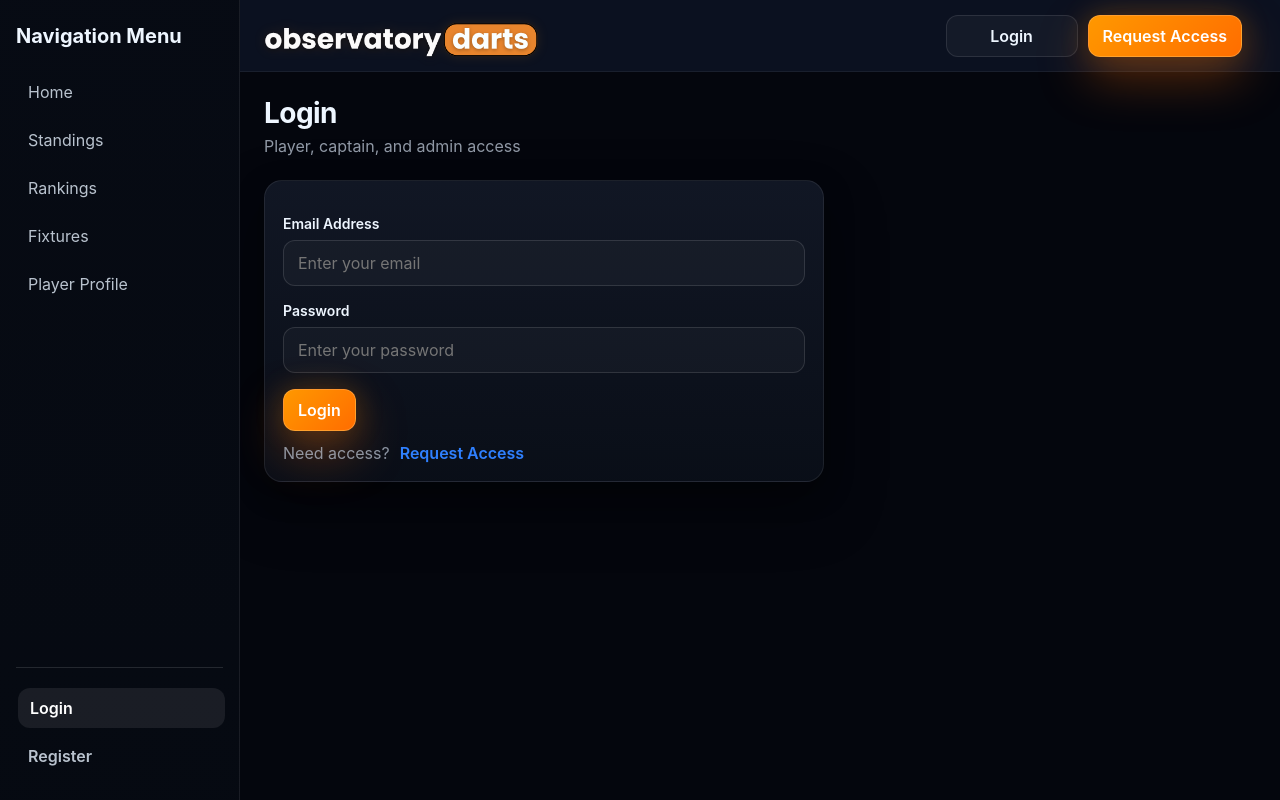
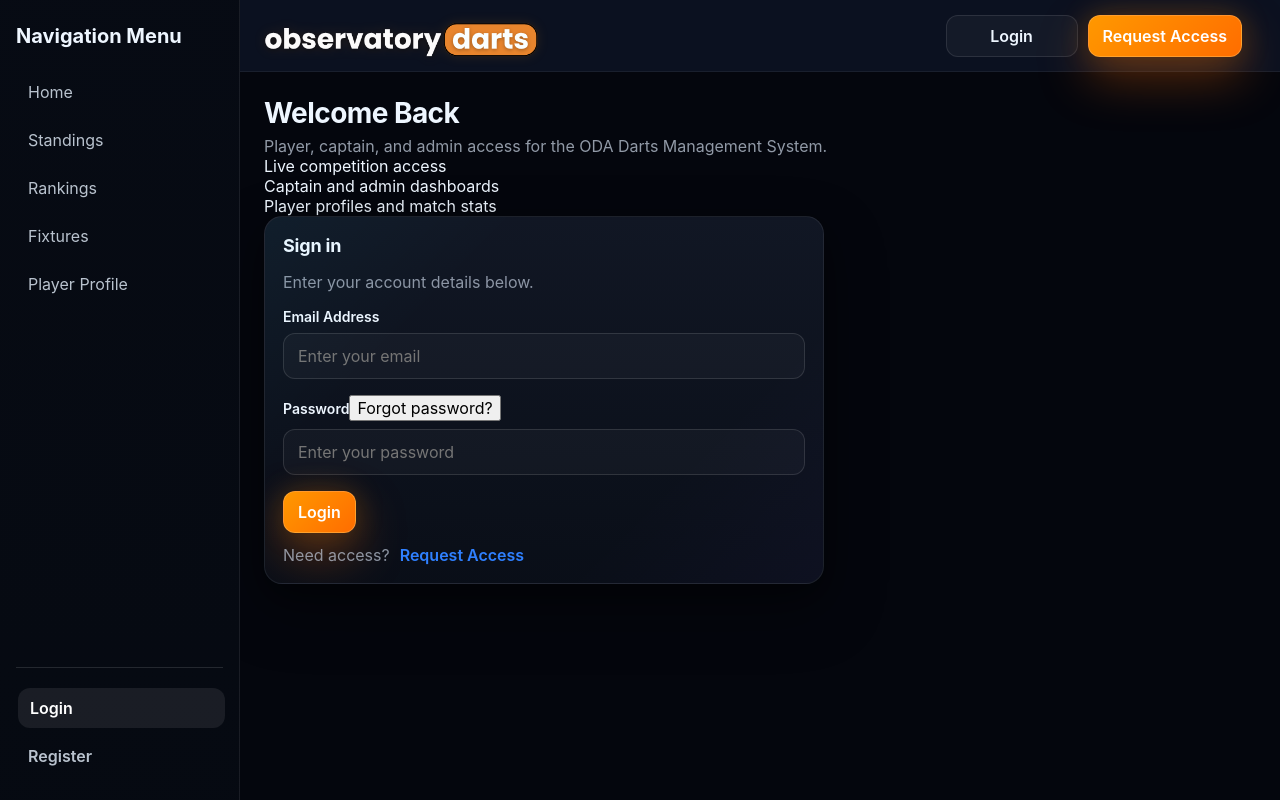
Before and after one commit to jakes007/ODA, a React app in the folder frontend/: page /login in a window 1280 px wide. Built offline with nearby package versions, Linux system fonts and the light colour scheme; the HTML template or start-up script is replaced by a standard one.

Commit message:
Changes to redeploy

```diff
--- a/frontend/src/components/layout/AppLayout.jsx
+++ b/frontend/src/components/layout/AppLayout.jsx
@@ -25,7 +25,7 @@ export default function AppLayout({ children }) {
       <div className="app-main">
         <Topbar onMenuClick={openMobileNav} />
         <main className="app-content">{children}</main>
-<MobileFloatingMenu />
+        <MobileFloatingMenu hidden={mobileNavOpen} />
       </div>
     </div>
   );
--- a/frontend/src/components/layout/MobileFloatingMenu.jsx
+++ b/frontend/src/components/layout/MobileFloatingMenu.jsx
@@ -9,11 +9,15 @@ const menuItems = [
   { to: '/player/player_jason', label: 'Players' }
 ];
 
-export default function MobileFloatingMenu() {
+export default function MobileFloatingMenu({ hidden = false }) {
   const [open, setOpen] = useState(false);
 
   function closeMenu() {
     setOpen(false);
+  }
+
+  if (hidden) {
+    return null;
   }
 
   return (
--- a/frontend/src/pages/LoginPage.jsx
+++ b/frontend/src/pages/LoginPage.jsx
@@ -1,4 +1,4 @@
-import { Link, useLocation, useNavigate } from 'react-router-dom';
+import { Link, useNavigate } from 'react-router-dom';
 import { useState } from 'react';
 import PageHeader from '../components/common/PageHeader';
 import { useAuth } from '../context/AuthContext';
@@ -6,14 +6,16 @@ import { useAuth } from '../context/AuthContext';
 export default function LoginPage() {
   const { login } = useAuth();
   const navigate = useNavigate();
-  const location = useLocation();
 
   const [email, setEmail] = useState('');
   const [password, setPassword] = useState('');
   const [errorMessage, setErrorMessage] = useState('');
+  const [resetMessage, setResetMessage] = useState('');
 
   function handleLogin(event) {
     event.preventDefault();
+    setErrorMessage('');
+    setResetMessage('');
 
     const result = login(email, password);
 
@@ -23,7 +25,6 @@ export default function LoginPage() {
     }
 
     const role = result.user.role;
-
 
     if (role === 'admin') {
       navigate('/admin', { replace: true });
@@ -38,16 +39,33 @@ export default function LoginPage() {
     navigate('/dashboard', { replace: true });
   }
 
+  function handleForgotPassword() {
+    setErrorMessage('');
+    setResetMessage(
+      'Password reset is not connected yet. Please contact your association admin to reset your access.'
+    );
+  }
+
   return (
-    <div className="page-stack">
+    <div className="page-stack login-page">
+      <section className="login-shell">
+        <div className="login-hero-panel">
           <PageHeader
-        title="Login"
-        subtitle="Player, captain, and admin access"
+            title="Welcome Back"
+            subtitle="Player, captain, and admin access for the ODA Darts Management System."
           />
 
-      <section className="panel auth-panel">
-        <div className="muted-text" style={{ marginBottom: '16px' }}>
+          <div className="login-feature-list">
+            <div className="login-feature-item">Live competition access</div>
+            <div className="login-feature-item">Captain and admin dashboards</div>
+            <div className="login-feature-item">Player profiles and match stats</div>
+          </div>
+        </div>
 
+        <section className="panel premium-panel auth-panel login-card">
+          <div className="login-card-header">
+            <h3 className="panel-title">Sign in</h3>
+            <p className="muted-text">Enter your account details below.</p>
           </div>
 
           <form className="auth-form" onSubmit={handleLogin}>
@@ -66,9 +84,20 @@ export default function LoginPage() {
             </div>
 
             <div className="form-row">
+              <div className="login-password-row">
                 <label className="form-label" htmlFor="password">
                   Password
                 </label>
+
+                <button
+                  type="button"
+                  className="forgot-password-link"
+                  onClick={handleForgotPassword}
+                >
+                  Forgot password?
+                </button>
+              </div>
+
               <input
                 id="password"
                 className="form-input"
@@ -79,22 +108,23 @@ export default function LoginPage() {
               />
             </div>
 
-          {errorMessage ? (
-            <div className="form-error">{errorMessage}</div>
-          ) : null}
+            {errorMessage ? <div className="form-error">{errorMessage}</div> : null}
 
-          <button type="submit" className="primary-btn auth-submit-btn">
+            {resetMessage ? <div className="form-success">{resetMessage}</div> : null}
+
+            <button type="submit" className="primary-btn auth-submit-btn login-submit-btn">
               Login
             </button>
           </form>
 
-        <div className="auth-footer">
+          <div className="auth-footer login-footer">
             <span className="muted-text">Need access?</span>
             <Link to="/register" className="text-link">
               Request Access
             </Link>
           </div>
         </section>
+      </section>
     </div>
   );
 }
```
Also changed, not shown: frontend/src/index.css (line endings or trailing spaces). Lines whose indentation alone changed are shown as unchanged.
